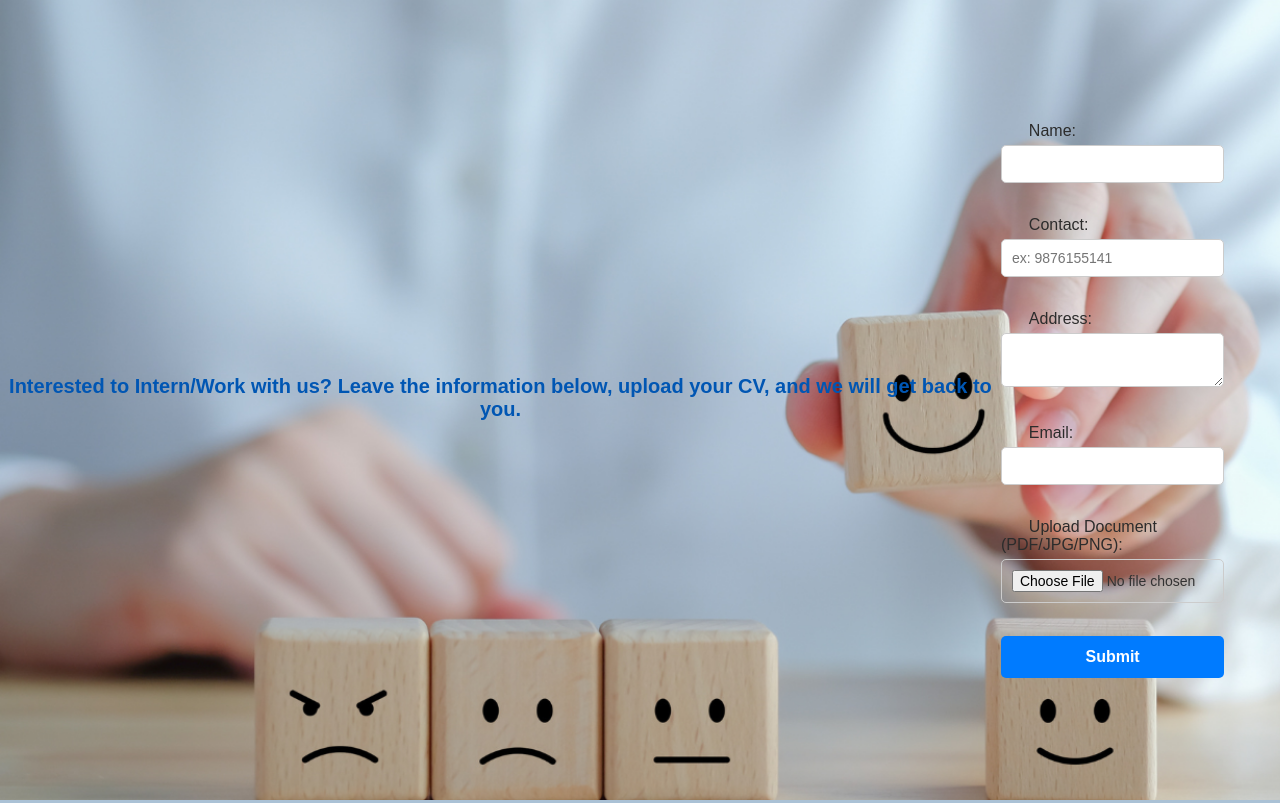
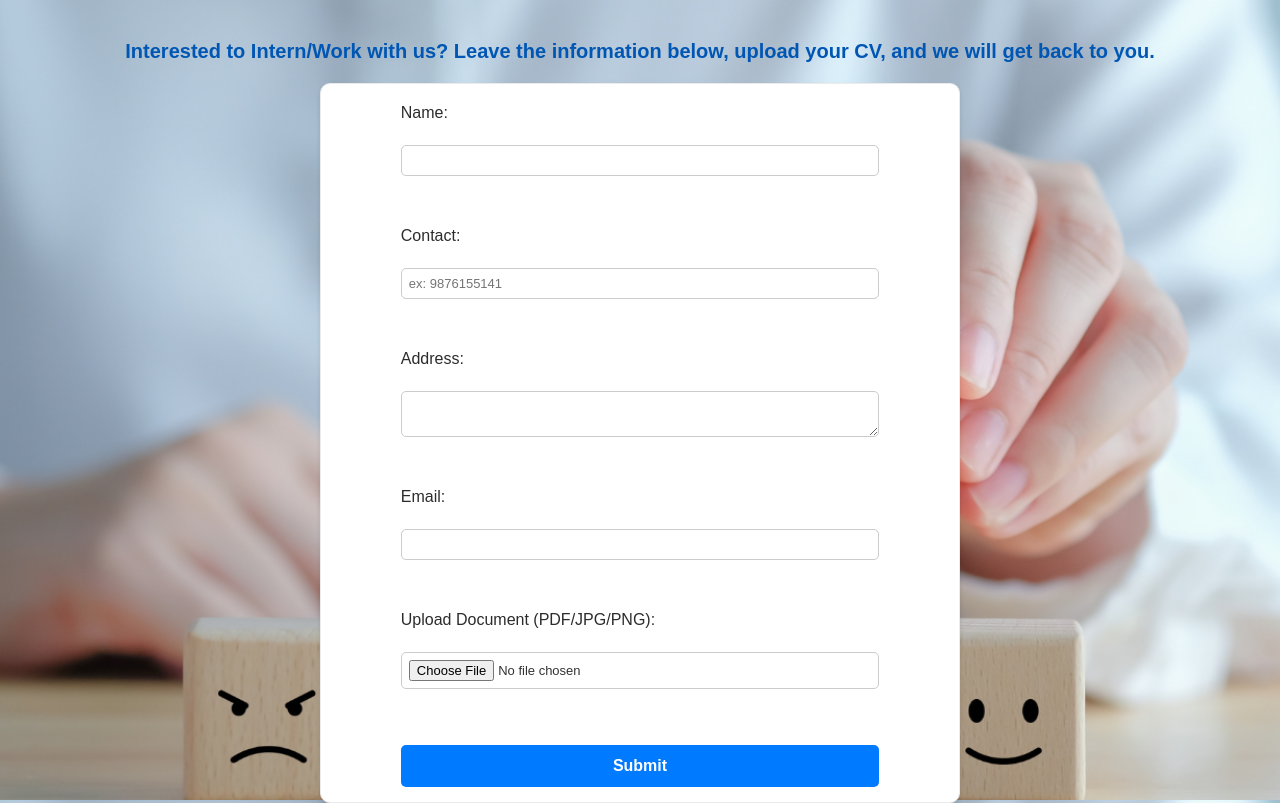
Before and after one commit to Shreyasubedii/project-ttm-online-therapy-system, a PHP site: page /docapplications.php in a window 1280 px wide. Run offline with PHP 8.4, Linux system fonts and the light colour scheme.

Commit message:
doc css update

```diff
--- a/css/docapplication.css
+++ b/css/docapplication.css
@@ -2,7 +2,7 @@
 html, body {
     margin: 0;
     padding: 0;
-    height: 100vh;
+    height: 100%;
     font-family: 'Poppins', sans-serif;
     background-image: url(../img/img18.png);
     background-repeat: no-repeat;
@@ -12,43 +12,44 @@ html, body {
     color: #333;
 }
 
+/* Page Layout */
 body {
-    display: flex;
-    justify-content: center;
-    align-items: center;
-}
-
-/* Container Styling */
-.container {
-    width: 50%;
-    background-color: white;
-    border: 1px solid rgb(235, 235, 235);
-    border-radius: 8px;
-    padding: 20px;
-    box-shadow: 0 3px 5px 0 rgba(240, 240, 240, 0.3);
-    animation: transitionIn-Y-over 0.5s;
-
     display: flex;
     flex-direction: column;
     align-items: center;
 }
 
-/* Form Header */
+/* Heading Style */
 h2 {
     text-align: center;
     color: #0056b3;
     font-size: 20px;
     font-weight: bold;
-    margin-bottom: 20px;
+    margin: 40px 0 20px;
+    padding: 0 20px;
 }
 
-/* Labels */
+/* Form Styling */
+form {
+    width: 50%;
+    background-color: white;
+    border: 1px solid rgb(235, 235, 235);
+    border-radius: 10px;
+    padding: 15px 20px;
+    box-shadow: 0 3px 5px rgba(0, 0, 0, 0.1);
+    display: flex;
+    flex-direction: column;
+    align-items: center;
+    margin-bottom: 30px;
+}
+
+/* Label Styling */
 label {
     font-size: 16px;
     color: rgb(44, 44, 44);
     font-weight: 500;
     align-self: flex-start;
-    margin-left: 10%;
+    margin: 5px 0 5px 10%;
 }
 
 /* Input Fields */
@@ -57,12 +58,11 @@ input[type="email"],
 textarea,
 input[type="file"] {
     width: 80%;
-    padding: 10px;
-    margin-top: 5px;
-    margin-bottom: 15px;
+    padding: 7px;
+    margin-bottom: 10px;
     border: 1px solid #ccc;
     border-radius: 5px;
-    font-size: 14px;
+    font-size: 13px;
 }
 
 /* Submit Button */
@@ -77,59 +77,24 @@ input[type="submit"] {
     font-weight: bold;
     cursor: pointer;
     transition: 0.3s;
+    margin-top: 10px;
 }
 
 input[type="submit"]:hover {
     background-color: #0056b3;
 }
 
-/* Text Centering */
-td {
-    text-align: center;
-}
-
-/* Headings */
-.header-text {
-    font-weight: 600;
-    font-size: 30px;
-    letter-spacing: 1px;
-    margin-bottom: 10px;
-    text-align: center;
-}
-
-.sub-text {
-    font-size: 15px;
-    color: rgb(138, 138, 138);
-    text-align: center;
-}
-
-/* Form Label Alignment */
-.form-label {
-    color: rgb(44, 44, 44);
+/* Error Box */
+.error-box {
+    color: red;
+    font-size: 13px;
+    width: 80%;
     text-align: left;
-    font-size: 14px;
-}
-
-.label-td {
-    text-align: left;
-    padding-top: 10px;
-}
-
-/* Link Styling */
-.hover-link1 {
-    font-weight: bold;
-    color: #007bff;
-    text-decoration: none;
-}
-
-.hover-link1:hover {
-    opacity: 0.8;
-    transition: 0.5s;
 }
 
 /* Responsive Design */
 @media (max-width: 768px) {
-    .container {
+    form {
         width: 90%;
         padding: 15px;
     }
@@ -142,7 +107,8 @@ td {
     input[type="email"],
     textarea,
     input[type="file"],
-    input[type="submit"] {
+    input[type="submit"],
+    .error-box {
         width: 90%;
     }
 }
```
Also changed, not shown: patient/schedule.php (+7 -4 lines).
